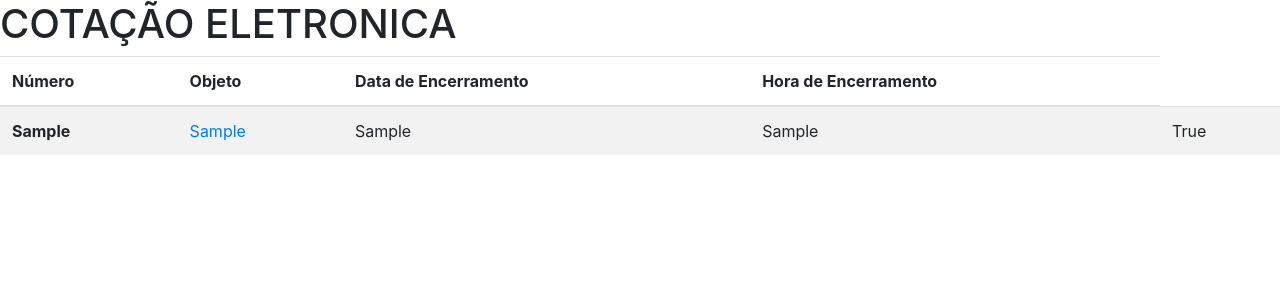
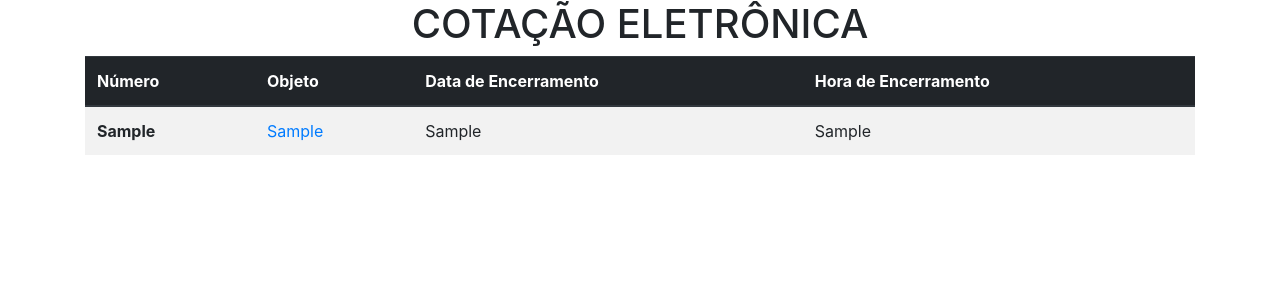
Before and after one commit to gccgustavo/SisRGC, a Django app: page /cotacao/ in a window 1280 px wide. Shown: the top 300 px of the page. Run offline with Django 3.2, Linux system fonts and the light colour scheme; a user stored in the database is signed in; tables that the repository leaves empty hold one stand-in row (values such as "Sample post"); some libraries are stand-ins or nearby versions.

Commit message:
Tapa no Layout com Bootstrap

```diff
--- a/cotacao/templates/base.html
+++ b/cotacao/templates/base.html
@@ -7,7 +7,7 @@
 </head>
 <body>
 
-    {%block main %}
+    {% block main %}
     {% endblock %}
 
 </body>
--- a/cotacao/templates/cotacao/cotacao_list.html
+++ b/cotacao/templates/cotacao/cotacao_list.html
@@ -4,10 +4,12 @@
 
 {% block main %}
 
-    <h1>COTAÇÃO ELETRONICA</h1>
 
-    <table class="table table-striped">
-        <thead>
+    <div class="container">
+        <h1 class="text-center">COTAÇÃO ELETRÔNICA</h1>
+
+        <table class="table table-striped ">
+            <thead class="thead-dark">
                 <tr>
                     <th scope="col">Número</th>
                     <th scope="col">Objeto</th>
@@ -17,17 +19,18 @@
             </thead>
             <tbody>
             {% for cotacao in object_list %}
+                {% if cotacao.exibir == True %}
 
                     <tr>
                         <th scope="row">{{cotacao.numero}}</th>
-                    <td><a href= {{cotacao.link}}  >{{cotacao.objeto}}</a></td>
+                        <td class="text-justify"><a href= {{cotacao.link}}  >{{cotacao.objeto}}</a></td>
                         <td>{{cotacao.data_encerramento}}</td>
                         <td>{{cotacao.hora_encerramento}}</td>
-                    <td>{{cotacao.exibir}}</td>
                      </tr>
+                {% endif %}
             {% endfor%}
             </tbody>
-
         </table>
+    </div>
 
 {% endblock %}
--- a/templates/base.html
+++ b/templates/base.html
@@ -7,7 +7,7 @@
 </head>
 <body>
 
-    {%block main %}
+    {% block main %}
     {% endblock %}
 
 </body>
```
Also changed, not shown: cotacao/migrations/0003_listapp.py (added), cotacao/migrations/0004_cotacao_atualizado.py (added), cotacao/migrations/0005_auto_20190212_1846.py (added). Lines whose indentation alone changed are shown as unchanged.
